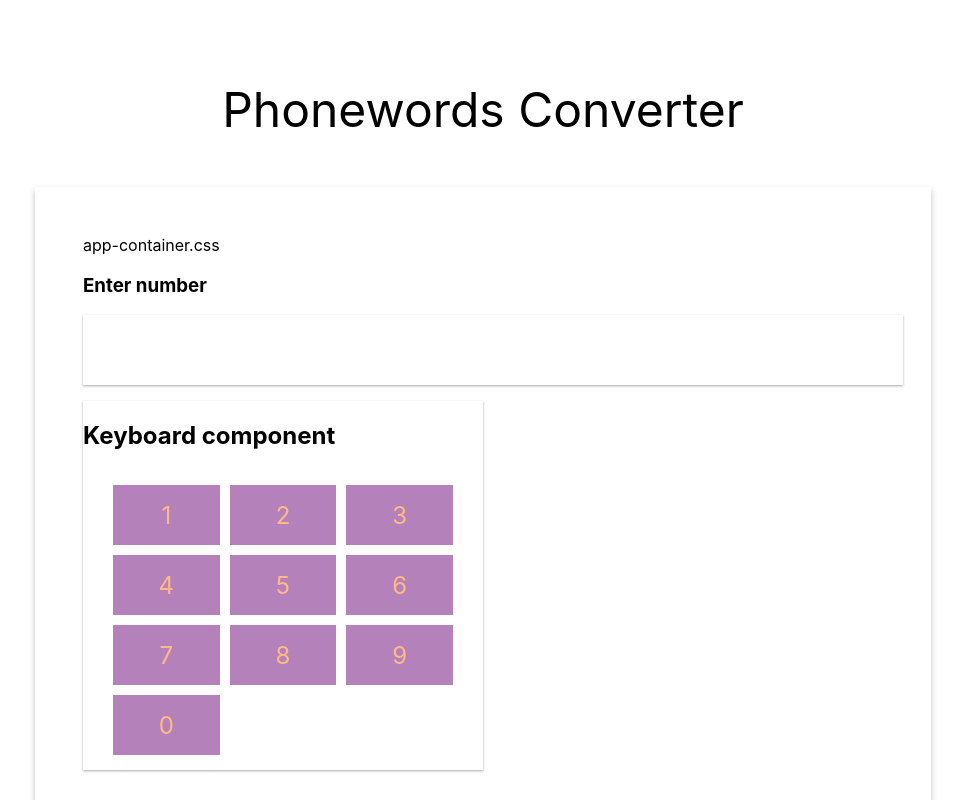
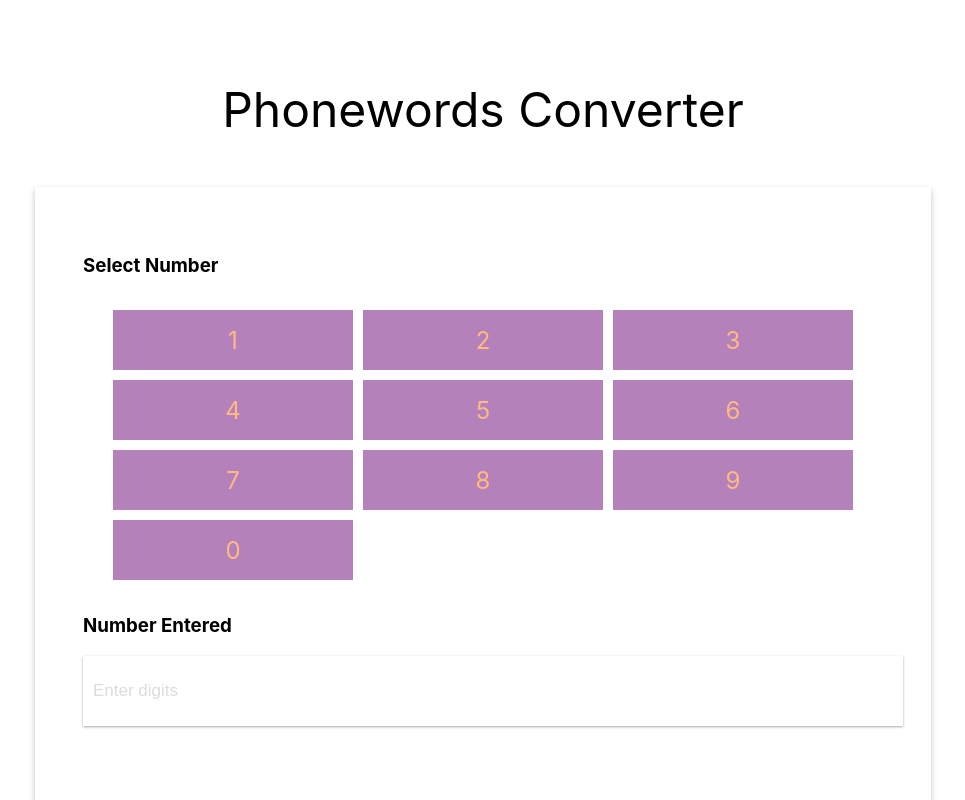
Before and after one commit to marishibata/phone-number-letter-converter, a React (Create React App) app in the folder client/: page / in a window 1280 px wide. Shown: the top 800 px of the page, without its empty margins (157-1122 px from the left). Built offline with nearby package versions, Linux system fonts and the light colour scheme.

Commit message:
fix: InputField component to .tsx

```diff
--- a/client/package.json
+++ b/client/package.json
@@ -10,12 +10,14 @@
     "@types/node": "^12.0.0",
     "@types/react": "^17.0.0",
     "@types/react-dom": "^17.0.0",
+    "@types/styled-components": "^5.1.14",
     "react": "^17.0.2",
     "react-dom": "^17.0.2",
     "react-redux": "^7.2.5",
     "react-scripts": "4.0.3",
     "redux": "^4.1.1",
     "redux-thunk": "^2.3.0",
+    "styled-components": "^5.3.1",
     "typescript": "^4.1.2",
     "web-vitals": "^1.0.1"
   },
--- a/client/src/App.tsx
+++ b/client/src/App.tsx
@@ -44,13 +44,12 @@ const App: FC = () => {
         Phonewords Converter
       </div>
       <div className="app-container">
-        app-container.css
+        <Keyboard onClick={handleClick} />
         <InputField
           value={inputTerm}
           placeholder='Enter digits'
           onChange={(event: any) => setInputTerm([event.target.value].join(''))}
         />
-        <Keyboard onClick={handleClick} />
         <Button
           button={Button}
           onClick={handleSubmit}
--- a/client/src/components/InputField/InputField.js
+++ /dev/null
@@ -1,33 +0,0 @@
-import "./InputField.css";
-
-const InputField2 = ({
-  value,
-  placeholder,
-  onChange,
-}) => {
-
-  const handleKeyPress = (event) => {
-    const charAllowed = new RegExp('^[2-9]+$')
-    if (!charAllowed.test(event.key)) {
-      event.preventDefault()
-    }
-  }
-
-  return (
-    <div>
-      <h3>Enter number</h3>
-      <div
-        className="input"
-        value={value}
-        placeholder={placeholder}
-        onChange={onChange}
-        onKeyPress={handleKeyPress}
-      >
-      </div>
-    </div >
-
-  )
-
-}
-
-export default InputField2;
--- /dev/null
+++ b/client/src/components/InputField/InputField.tsx
@@ -0,0 +1,62 @@
+import {
+  FC,
+  InputHTMLAttributes,
+  KeyboardEvent,
+} from 'react';
+
+import "../InputField/InputField.css";
+import styled from 'styled-components';
+
+
+const Input = styled.input`
+  border: none;
+  outline: none;
+  padding: 10px;
+  width: 100%;
+  height: 50px;
+  font-size: 17px;
+  color: #545454;
+  box-shadow: 0 1px 3px rgba(0, 0, 0, 0.12), 0 1px 2px rgba(0, 0, 0, 0.24);
+  ::placeholder {
+    color: gainsboro;
+  }
+  @media screen and (max-width: 600px) {
+    height: 40px;
+  }
+`
+
+interface InputFieldProps {
+  value: any;
+  placeholder: string;
+  onChange: any;
+}
+
+const InputField: FC<InputFieldProps> = ({
+  value,
+  placeholder,
+  onChange,
+}) => {
+
+  const handleKeyPress = (event: KeyboardEvent) => {
+    const charAllowed = new RegExp('^[2-9]+$')
+    if (!charAllowed.test(event.key)) {
+      event.preventDefault()
+    }
+  }
+
+  return (
+    <div>
+      <h3>Number Entered</h3>
+      <Input
+        value={value}
+        placeholder={placeholder}
+        onChange={onChange}
+        onKeyPress={handleKeyPress}
+      />
+    </div>
+
+  )
+
+}
+
+export default InputField;
--- a/client/src/components/Keyboard/Keyboard.tsx
+++ b/client/src/components/Keyboard/Keyboard.tsx
@@ -2,6 +2,7 @@ import '../Keyboard/Keyboard.css';
 
 import {
   FC,
+  useState,
 } from 'react';
 
 interface KeyboardProps {
@@ -10,10 +11,12 @@ interface KeyboardProps {
 
 const Keyboard: FC<KeyboardProps> = ({ onClick }) => {
 
+  const [active, setActive] = useState(false);
+
   return (
-    <div className="keyboard-container">
-      <h2>Keyboard component</h2>
-      <div className="keypad-container">
+    <div>
+      <h3>Select Number</h3>
+      <div className="keypad-container" >
         <div className="keypad-number" onClick={onClick}>1</div>
         <div className="keypad-number" onClick={onClick}>2</div>
         <div className="keypad-number" onClick={onClick}>3</div>
--- a/client/src/components/WordList/WordList.tsx
+++ b/client/src/components/WordList/WordList.tsx
@@ -15,11 +15,15 @@ const WordList: FC<WordListProps> = ({ number }) => {
   const wordList = useSelector((state: RootStateOrAny) => state.lettersData);
 
   return (
-    <div className="wordlist-container">
-      <h2>List of letters for number: {number}</h2>
-      {wordList.map((item: any, index: any) => (
-        <WordListItem key={index} item={item} />
-      ))}
+    <div>
+      {wordList.length ? (
+        <div className="wordlist-container">
+          <h2>List of letters for number: {number}</h2>
+          {wordList.map((item: any, index: any) => (
+            <WordListItem key={index} item={item} />
+          ))}
+        </div>
+      ) : null}
     </div>
   )
 }
```
Also changed, not shown: 2 other files (tests, documents, lock files or other folders).
